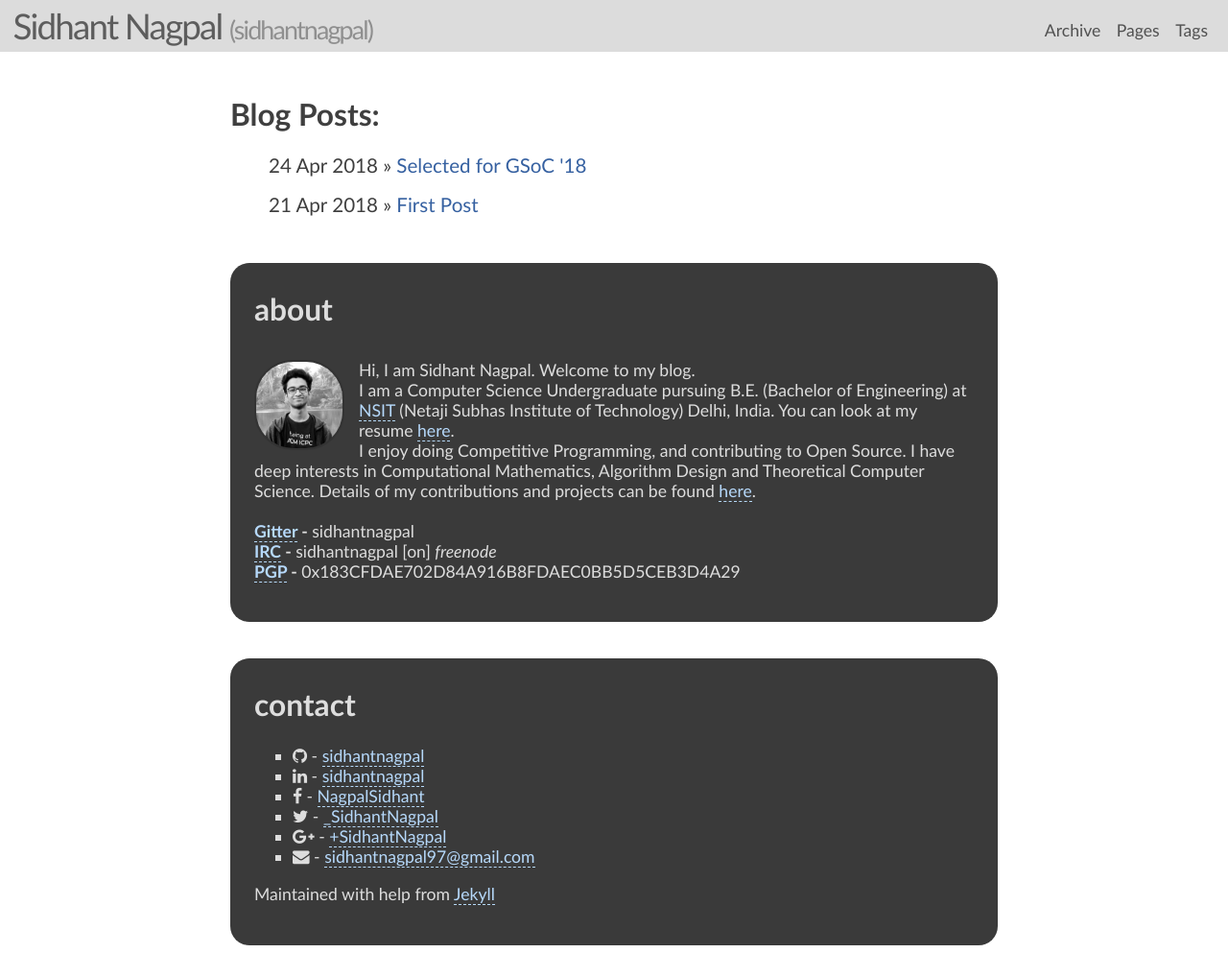
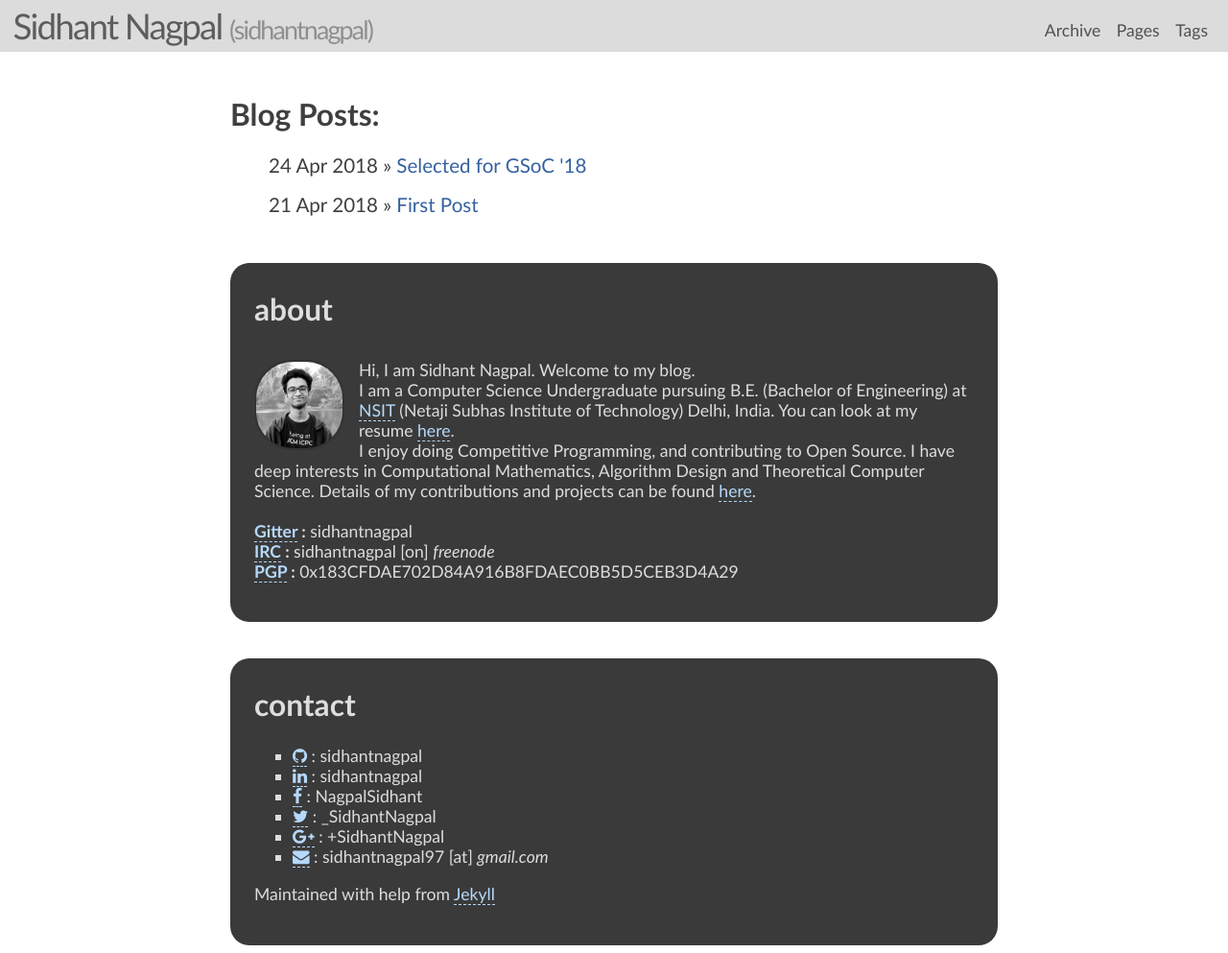
Before and after one commit to siddharth-verma60/sidhantnagpal.github.io, a Jekyll site: the page built from index.html, in a window 1280 px wide and 993 px high. Shown: the whole window at 96% size. Built offline with Jekyll 4.4.1, drawn with Linux system fonts in a browser that asks for light colours; nearby versions of some CDN libraries.

Commit message:
update link display

```diff
--- a/_includes/themes/jellyk/default.html
+++ b/_includes/themes/jellyk/default.html
@@ -65,12 +65,12 @@
                 <div class="misc vcard">
                     <h2 id="contact">contact</h2>
                     <ul>
-                        <li class="github"><i class="fa fa-github"></i> - <a href="http://github.com/{{ site.author.github }}/" rel="me">{{ site.author.github }}</a></li>
-                        <li class="linkedin"><i class="fa fa-linkedin"></i> - <a href="http://linkedin.com/in/{{ site.author.linkedin }}/" rel="me">{{ site.author.linkedin }}</a></li>
-                        <li class="facebook"><i class="fa fa-facebook"></i> - <a href="https://facebook.com/{{ site.author.facebook }}/" rel="me">{{ site.author.facebook }}</a></li>
-                        <li class="twitter"><i class="fa fa-twitter"></i> - <a href="http://twitter.com/{{ site.author.twitter }}/" rel="me">{{ site.author.twitter }}</a></li>
-                        <li class="google-plus"><i class="fa fa-google-plus"></i> - <a href="http://plus.google.com/{{ site.author.google-plus }}/" rel="me">{{ site.author.google-plus }}</a></li>
-                        <li class="email"><i class="fa fa-envelope"></i> - <a href="mailto:{{ site.author.email }}" rel="me">{{ site.author.email }}</a></li>
+                        <li class="github"><a href="http://github.com/{{ site.author.github }}/" rel="me"><i class="fa fa-github"></i></a> : {{ site.author.github }}</li>
+                        <li class="linkedin"><a href="http://linkedin.com/in/{{ site.author.linkedin }}/" rel="me"><i class="fa fa-linkedin"></i></a> : {{ site.author.linkedin }}</li>
+                        <li class="facebook"><a href="https://facebook.com/{{ site.author.facebook }}/" rel="me"><i class="fa fa-facebook"></i></a> : {{ site.author.facebook }}</li>
+                        <li class="twitter"><a href="http://twitter.com/{{ site.author.twitter }}/" rel="me"><i class="fa fa-twitter"></i></a> : {{ site.author.twitter }}</li>
+                        <li class="google-plus"><a href="http://plus.google.com/{{ site.author.google-plus }}/" rel="me"><i class="fa fa-google-plus"></i></a> : {{ site.author.google-plus }}</li>
+                        <li class="email"><a href="mailto:{{ site.author.email }}" rel="me"><i class="fa fa-envelope"></i></a> : sidhantnagpal97 [at] <i>gmail.com</i></li>
                     </ul>
                 </div><!-- misc -->
                 Maintained with help from <a href="http://jekyllrb.com">Jekyll</a>
--- a/index.html
+++ b/index.html
@@ -17,8 +17,8 @@ layout: page
     I am a Computer Science Undergraduate pursuing B.E. (Bachelor of Engineering) at <a href="http://www.nsit.ac.in/">NSIT</a> (Netaji Subhas Institute of Technology) Delhi, India. You can look at my resume <a href="files/CV_SidhantNagpal.pdf">here</a>.</br>
     I enjoy doing Competitive Programming, and contributing to Open Source. I have deep interests in Computational Mathematics, Algorithm Design and Theoretical Computer Science. Details of my contributions and projects can be found <a href="https://github.com/sidhantnagpal">here</a>.<br />
     <br />
-    <b><a href=https://gitter.im/>Gitter</a> - </b> sidhantnagpal <br />
-    <b><a href="https://irc.gitter.im/">IRC</a> - </b> sidhantnagpal [on] <i>freenode</i> <br />
-    <b><a href="/files/pgp.txt">PGP</a> - </b>0x183CFDAE702D84A916B8FDAEC0BB5D5CEB3D4A29
+    <b><a href=https://gitter.im/>Gitter</a> : </b> sidhantnagpal <br />
+    <b><a href="https://irc.gitter.im/">IRC</a> : </b> sidhantnagpal [on] <i>freenode</i> <br />
+    <b><a href="/files/pgp.txt">PGP</a> : </b>0x183CFDAE702D84A916B8FDAEC0BB5D5CEB3D4A29
     </p>
   </div>
```
Also changed, not shown: 10 other files.
